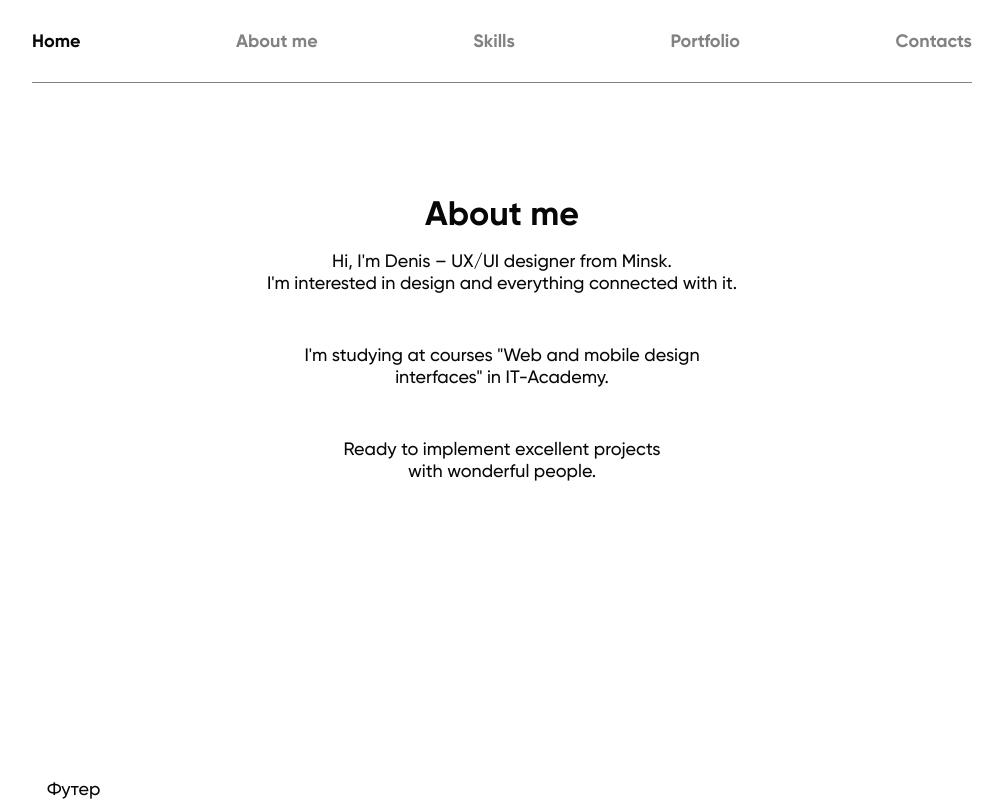
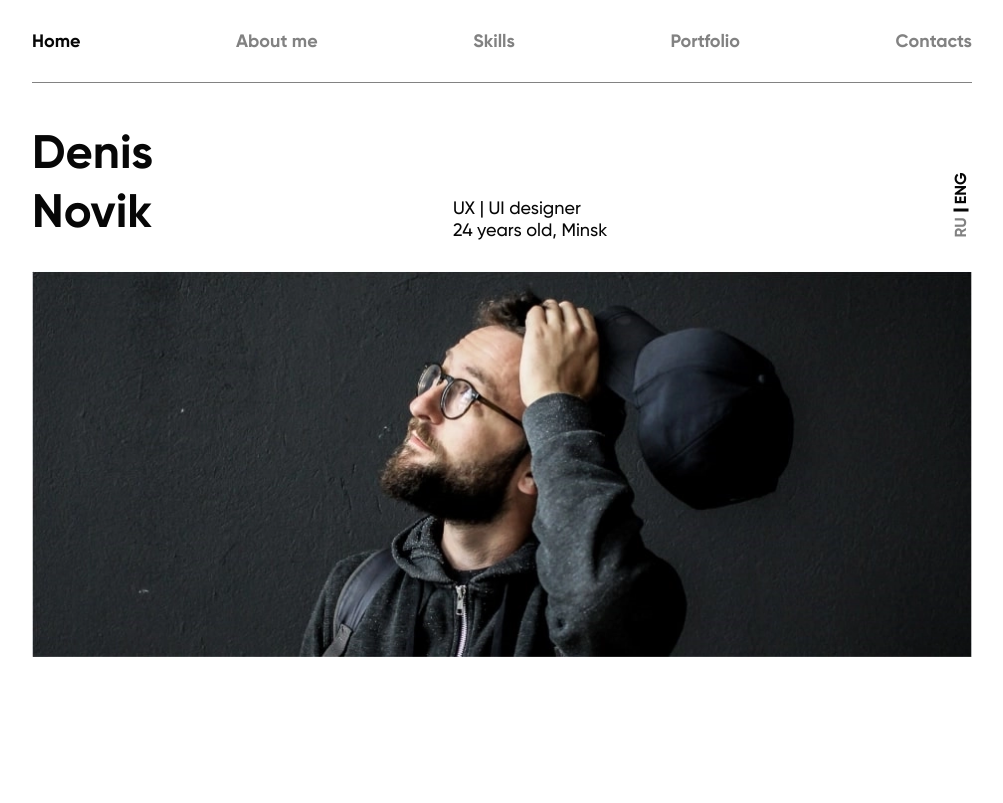
Before and after one commit to Qumansa/freeportfolio, a website: page src/index.html in a window 1280 px wide. Shown: the top 803 px of the page, without its empty margins (138-1141 px from the left). Drawn offline with nearby package versions, Linux system fonts and the light colour scheme; files that its build step writes are made by us from their sources; files whose address does not match are found by name.

Commit message:
Hero
Верстка

```diff
--- a/gulpfile.babel.js
+++ b/gulpfile.babel.js
@@ -98,7 +98,7 @@ gulp.task('html', () => {
 gulp.task('img', () => {
 	return gulp
 		.src('src/img/**')
-		.pipe(webp({ quality: 70 }))
+		.pipe(webp({ quality: 100 }))
 		.pipe(gulp.dest('./dist/img'))
 		.on('end', browserSync.reload);
 });
--- a/src/components/header.html
+++ b/src/components/header.html
@@ -1,5 +1,5 @@
 <header class="header">
-    <div class="header__container container">
+    <div class="container">
         <nav class="header__nav">
             <ul class="header__list">
                 <li class="header__item">
--- /dev/null
+++ b/src/components/hero.html
@@ -0,0 +1,28 @@
+<section class="hero section-first">
+    <div class="container">
+        <h2 class="sr-only">Denis Novik</h2>
+        <figure>
+            <div class="hero__wrapper">
+                <figcaption class="hero__title">
+                    Denis
+                    <br>
+                    Novik
+                </figcaption>
+                <p class="hero__descr">
+                    UX | UI designer
+                    <br>
+                    24 years old, Minsk
+                </p>
+                <ul class="hero__langs">
+                    <li class="hero__langs-item">
+                        <button class="hero__langs-button">RU</button>
+                    </li>
+                    <li class="hero__langs-item">
+                        <button class="hero__langs-button hero__langs-button_active">ENG</button>
+                    </li>
+                </ul>
+            </div>
+            <img class="hero__img" src="img/hero.webp" alt="Denis Novik">
+        </figure>
+    </div>
+</section>
--- a/src/index.html
+++ b/src/index.html
@@ -19,6 +19,7 @@
 <body>
     @@include('components/header.html')
     <main>
+        @@include('components/hero.html')
         @@include('components/about.html')
     </main>
     @@include('components/footer.html')
--- a/src/sass/_base.sass
+++ b/src/sass/_base.sass
@@ -82,10 +82,12 @@ input[type="number"]::-webkit-inner-spin-button
 .container
     margin: 0 auto
     padding: 0 15px
-    max-width: 940px
+    max-width: 970px
 
 .section
     padding: 110px 0
+    &-first
+        padding: 40px 0
     &__title
         font-size: 34px
         line-height: 42px
--- a/src/sass/_mixins.sass
+++ b/src/sass/_mixins.sass
@@ -1,7 +1,7 @@
-@mixin hoverUnderline
-    transition: text-decoration 0.1s
+@mixin hoverLink
+    transition: color 0.15s
     @media (min-width: 992px)
         &:hover
-            text-decoration: underline
+            color: $black
         &:active
-            opacity: 0.5
+            opacity: 0.7
--- a/src/sass/components/_header.sass
+++ b/src/sass/components/_header.sass
@@ -1,5 +1,5 @@
 .header
-    &__container
+    &__nav
         padding: 30px 0
         border-bottom: 1px solid $gray
     &__list
@@ -9,11 +9,8 @@
     &__link
         font-weight: 700
         color: $gray
-        transition: color 0.15s
+        @include hoverLink
         &_active
             color: $black
-        @media (min-width: 992px)
-            &:hover
-                color: $black
 
 @import '../media/_header-media'
--- /dev/null
+++ b/src/sass/components/_hero.sass
@@ -0,0 +1,39 @@
+.hero
+    &__wrapper
+        display: flex
+        justify-content: space-between
+        align-items: flex-end
+    &__title
+        font-size: 47px
+        line-height: 59px
+        font-weight: 700
+    &__langs
+        display: flex
+        transform: rotate(-90deg) translate(25px, 20px)
+        // transform: rotate(-90deg) translate(50%, 50%)
+        column-gap: 13px
+        &-item
+            position: relative
+            &:not(:first-child)
+                &::before
+                    content: ''
+                    position: absolute
+                    top: 5px
+                    left: -7px
+                    width: 3px
+                    height: 15px
+                    background-color: $black
+        &-button
+            font-family: inherit
+            font-size: 16px
+            line-height: 20px
+            font-weight: 700
+            color: $gray
+            @include hoverLink
+            &_active
+                color: $black
+    &__img
+        margin-top: 30px
+        width: 100%
+        max-height: 397px
+        object-fit: cover
--- a/src/sass/main.sass
+++ b/src/sass/main.sass
@@ -4,5 +4,6 @@
 @import '_base'
 
 @import 'components/header'
+@import 'components/hero'
 @import 'components/about'
 @import 'components/footer'
```
Also changed, not shown: dist/css/main.min.css, dist/img/hero.webp (added), dist/index.html, src/img/hero.jpg (added).
